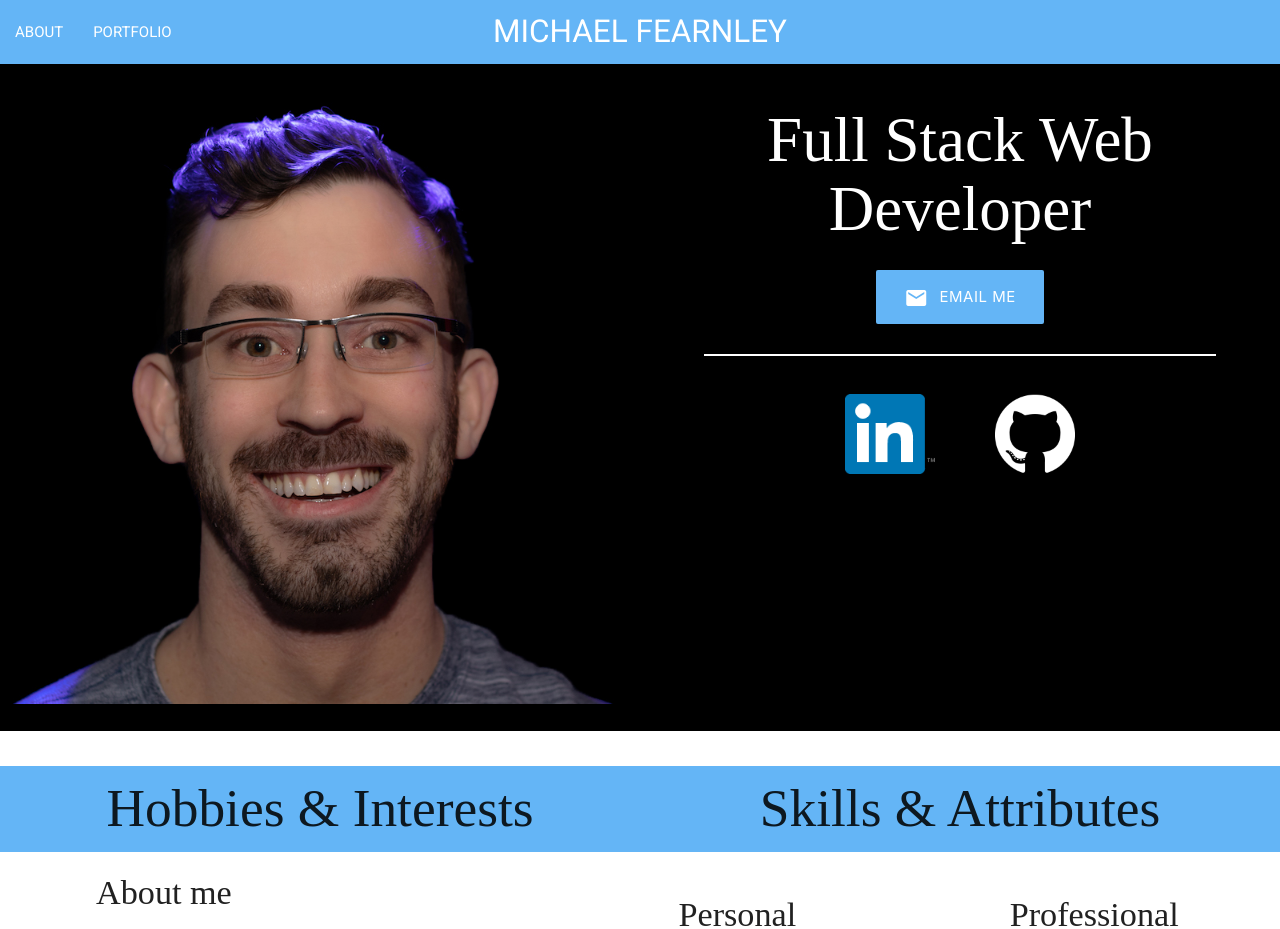
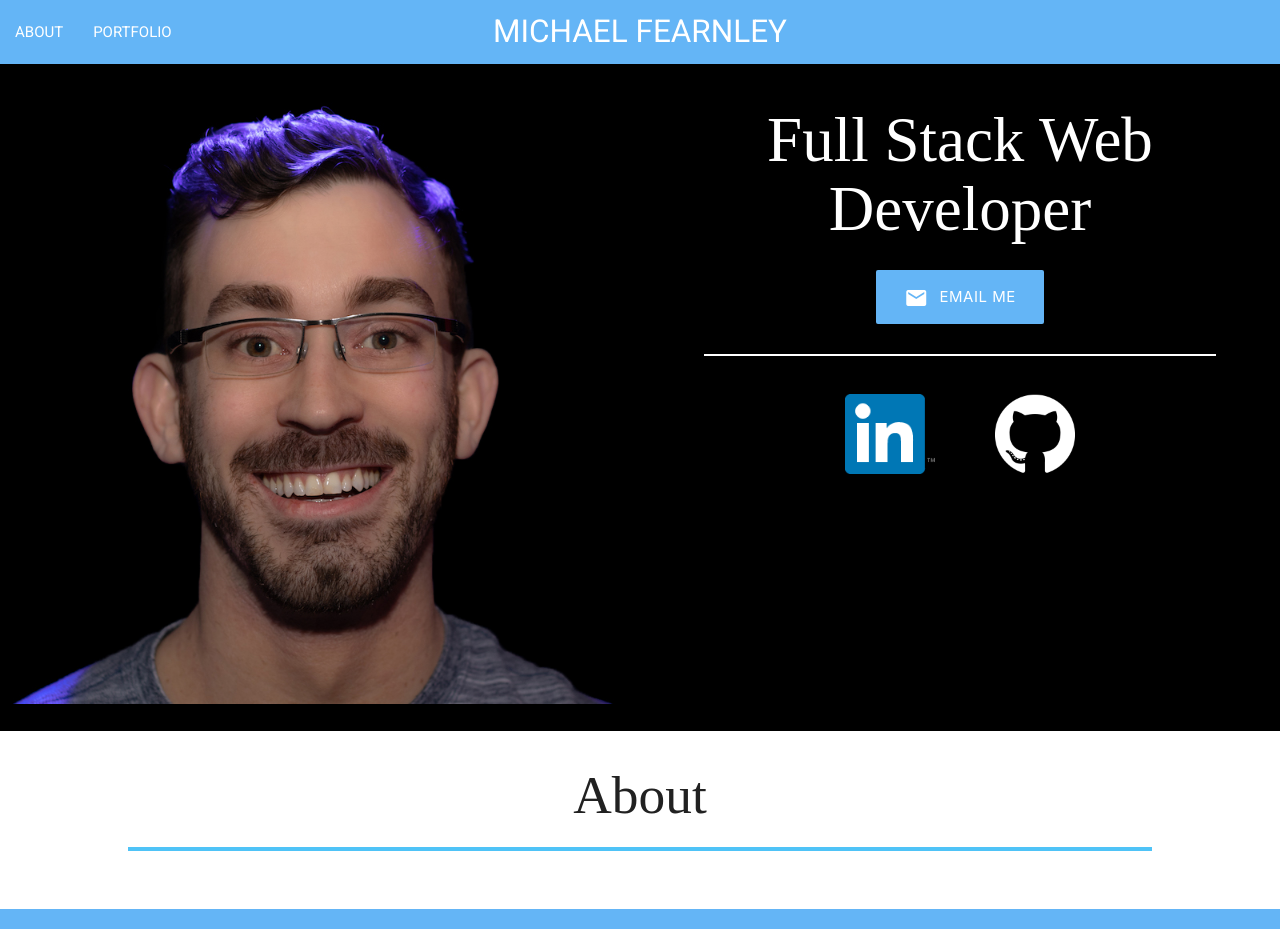
Before and after one commit to FearMichael/reactportfolio, a React (Create React App) app: page /about in a window 1280 px wide. Shown: the top 929 px of the page. Built offline with nearby package versions, Linux system fonts and the light colour scheme; a web font is replaced by a local one.

Commit message:
alignment

```diff
--- a/src/components/About.js
+++ b/src/components/About.js
@@ -15,7 +15,7 @@ class About extends Component {
                     <div className="row nopadding nomargin">
                         <div className="col l6 s12">
                             <div className="center-align">
-                 <img className="responsive-img" src="images/Fearnley-Headshot-Small-edited.jpg" alt="Michael Fearnley"/>
+                                <img className="responsive-img" src="images/Fearnley-Headshot-Small-edited.jpg" alt="Michael Fearnley" />
                             </div>
                         </div>
                         <div className="col l6 s12 valign-wrapper titleButtons">
@@ -23,12 +23,16 @@ class About extends Component {
                                 <h1 className="white-text title">Full Stack Web Developer</h1>
                                 <a href="mailto:mtfear@hotmail.com"><button className="btn btn-large blue lighten-2"><i className="material-icons icon-left">email</i>Email Me</button></a>
                                 <hr className="line"></hr>
-                  <a href="https://www.linkedin.com/in/michael-fearnley/" target="_blank"><img className="logoimg" src="images/linkedin-logo.png" alt="linked in logo"/></a>
-                  <a href="https://github.com/FearMichael" target="_blank"><img className="logoimg" src="images/github-logo.png" alt="github logo"/></a>
+                                <a href="https://www.linkedin.com/in/michael-fearnley/" target="_blank"><img className="logoimg" src="images/linkedin-logo.png" alt="linked in logo" /></a>
+                                <a href="https://github.com/FearMichael" target="_blank"><img className="logoimg" src="images/github-logo.png" alt="github logo" /></a>
                             </div>
                         </div>
                     </div>
                 </div>
+                <div className="container">
+                    <h2 id="Portfolio" className="scrollspy center-align">About</h2>
+                </div>
+                <hr className="line-blue"></hr>
                 <div>
                     {/* Hobbies and interests section */}
                     <div className="nopadding row nomargin scrollspy" id="About">
```
Lines whose indentation alone changed are shown as unchanged.
